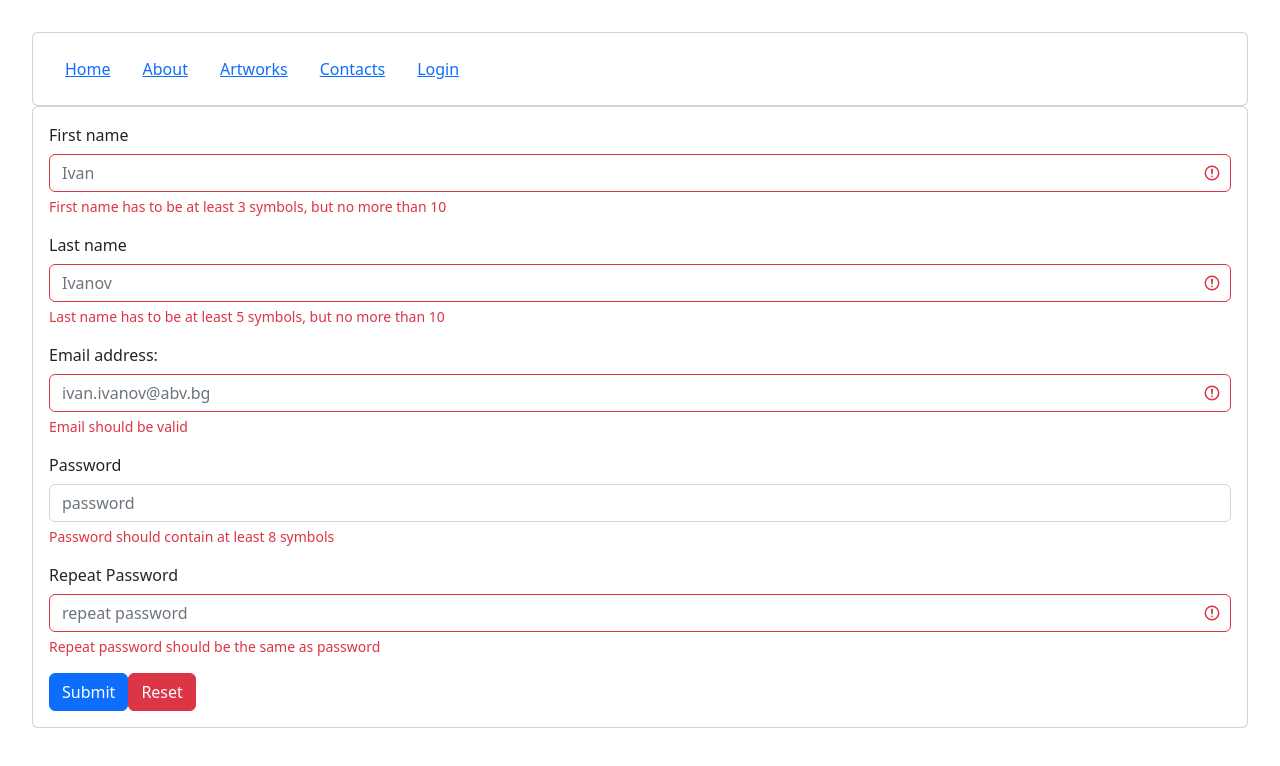
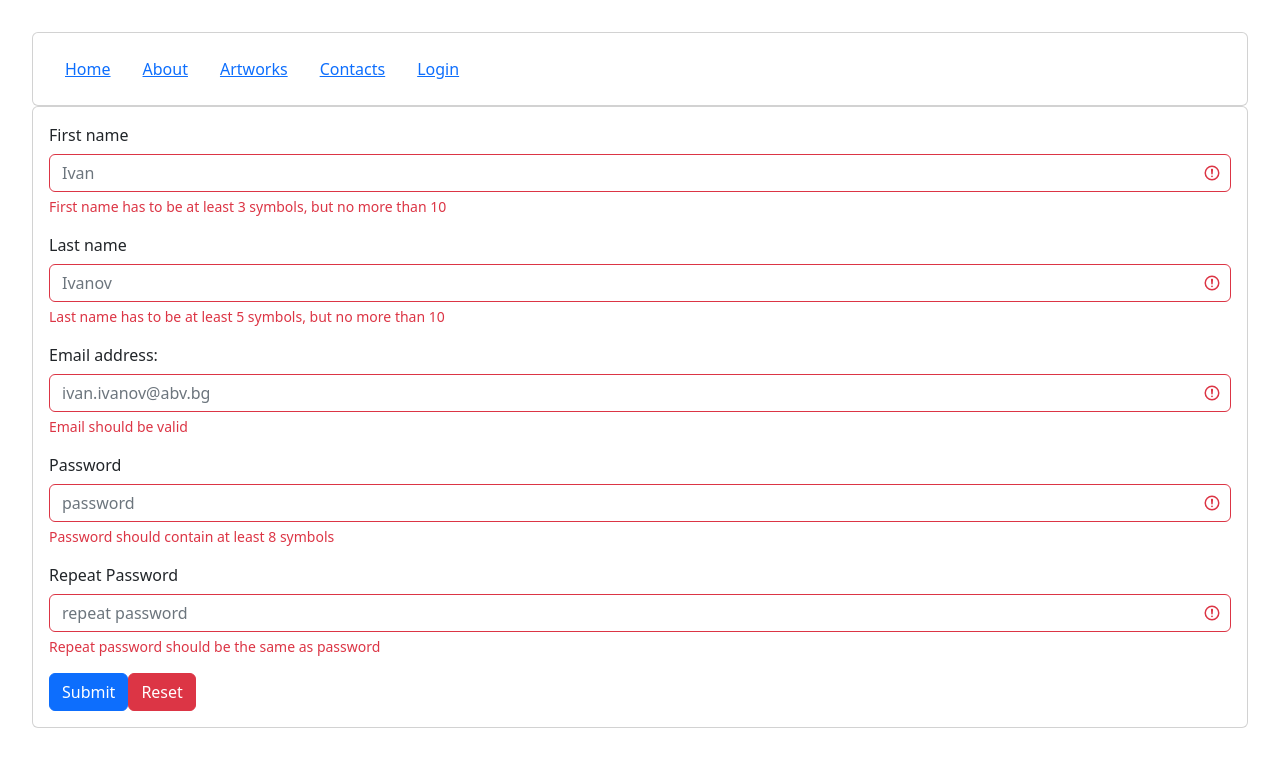
Before and after one commit to AtanasTachev/VueJS, a Vue app in the folder firstVueProject/vue-project/: page /login in a window 1280 px wide. Shown: the top 766 px of the page. Built offline with nearby package versions, Linux system fonts and the light colour scheme.

Commit message:
little bug fix

```diff
--- a/firstVueProject/vue-project/src/components/LoginForm.vue
+++ b/firstVueProject/vue-project/src/components/LoginForm.vue
@@ -25,7 +25,7 @@
             <b-form-valid-feedback :state="emailValidation"> Looks Good. </b-form-valid-feedback>
           </b-form-group>
           <b-form-group label="Password">
-            <b-form-input type="password" v-model="form.pass" placeholder="password"></b-form-input>
+            <b-form-input type="password" :state="passwordValidation" v-model="form.pass" placeholder="password"></b-form-input>
             <b-form-invalid-feedback :state="passwordValidation">
               Password should contain at least 8 symbols
             </b-form-invalid-feedback>
```
